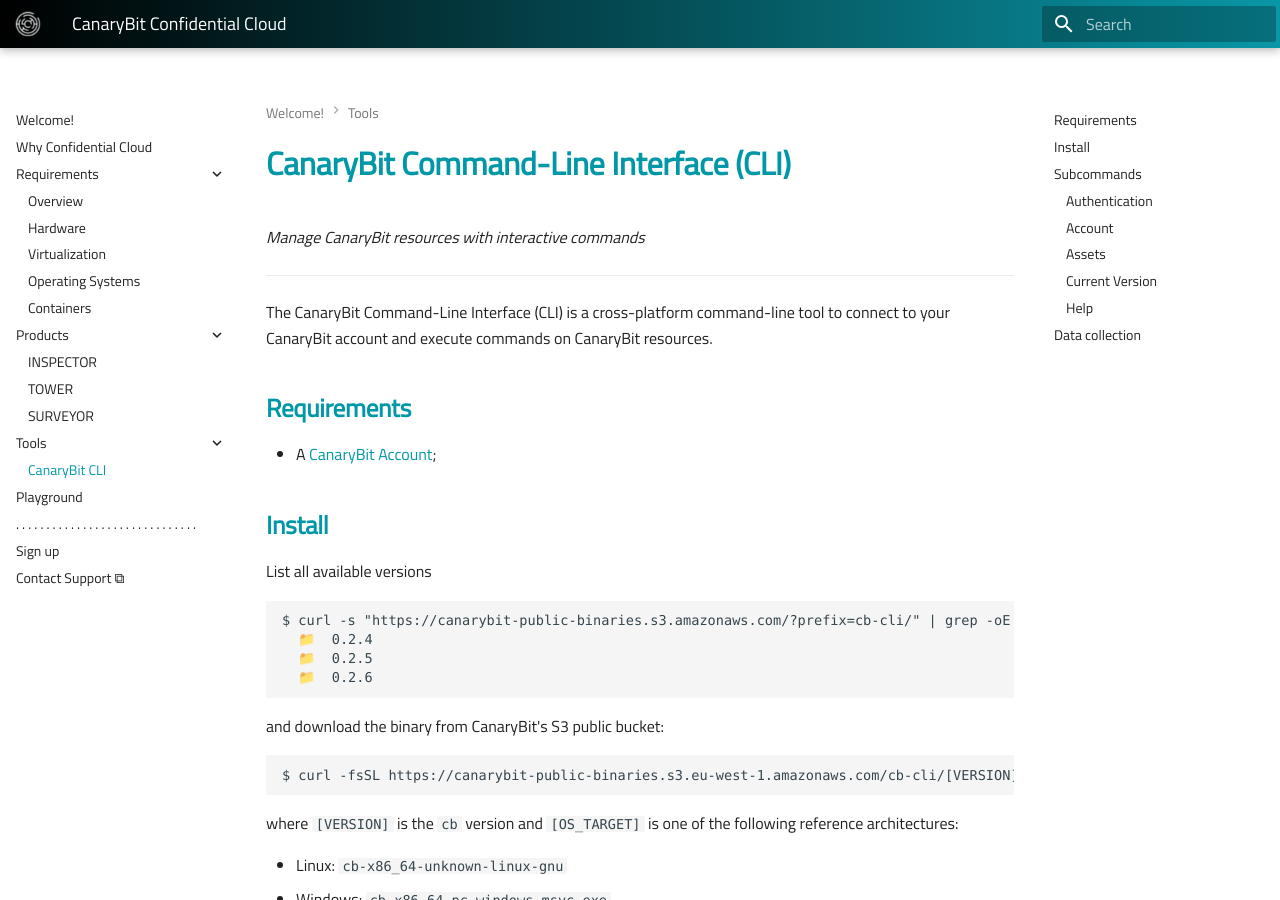
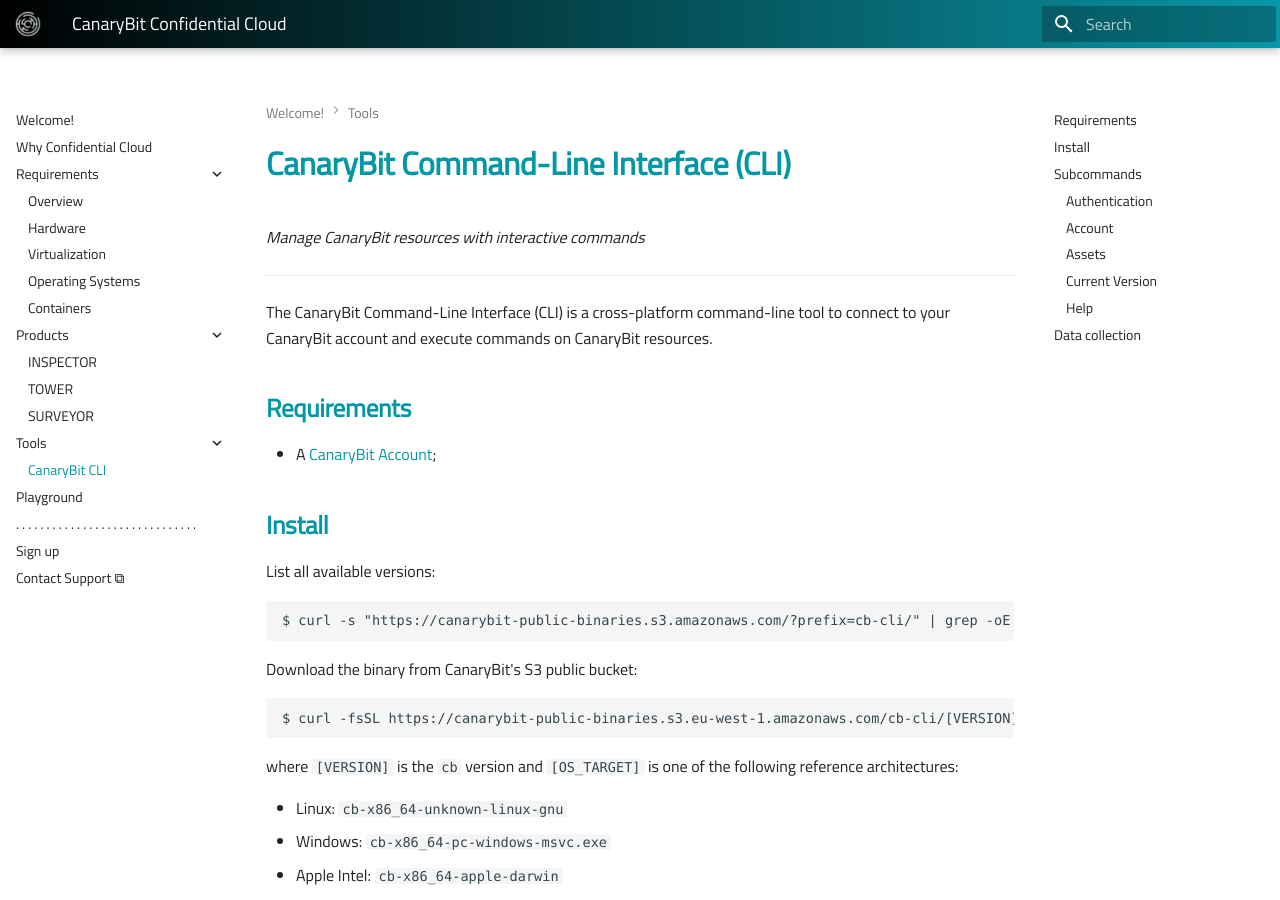
Before and after one commit to canarybit/cc-docs, an MkDocs documentation site: the page built from docs/tools/cli.md, in a window 1280 px wide and 900 px high. Built offline with MkDocs 1.6.1 and Material for MkDocs 9.7.7, drawn with Linux system fonts in a browser that asks for light colours.

Commit message:
Updates CLI docs

````diff
--- a/docs/tools/cli.md
+++ b/docs/tools/cli.md
@@ -12,16 +12,13 @@
 
 ## Install
 
-List all available versions
+List all available versions:
 
 ```
 $ curl -s "https://canarybit-public-binaries.s3.amazonaws.com/?prefix=cb-cli/" | grep -oE '<Key>[^<]+</Key>' | sed -E 's/<\/?Key>//g' | awk -F'/' 'NF>2 {print $2}' | sort -u | awk '{printf "  📁  %s\n", $0}'
-  📁  0.2.4
-  📁  0.2.5
-  📁  0.2.6
 ```
 
-and download the binary from CanaryBit's S3 public bucket:
+Download the binary from CanaryBit's S3 public bucket:
 
 ```
 $ curl -fsSL https://canarybit-public-binaries.s3.eu-west-1.amazonaws.com/cb-cli/[VERSION]/[OS_TARGET] -o cb
````
